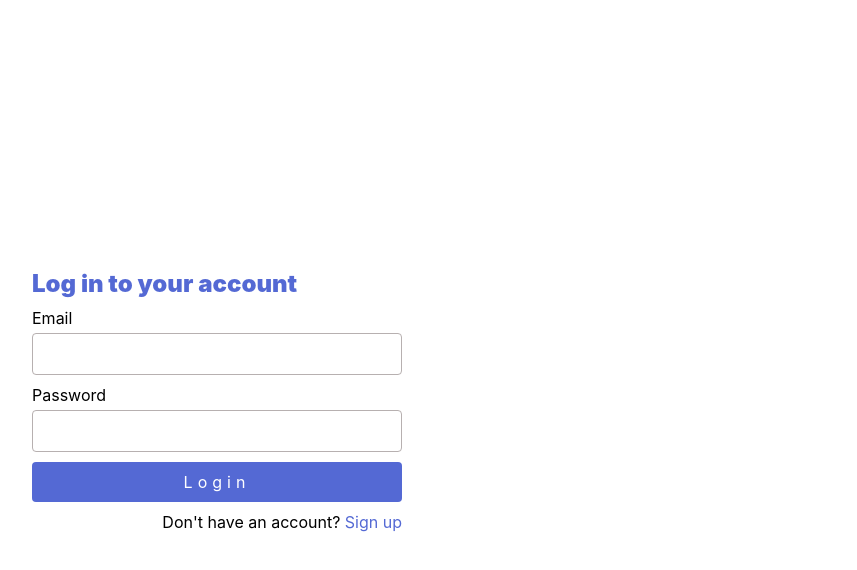
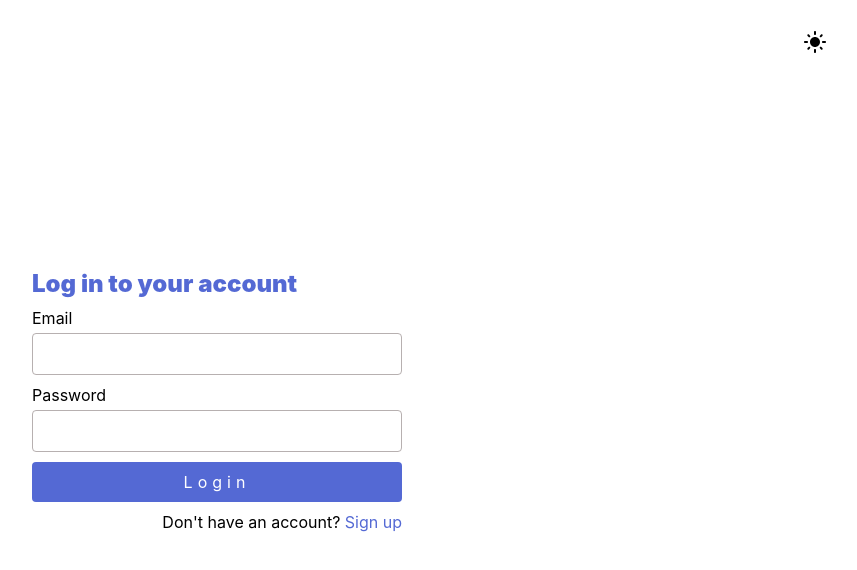
Before and after one commit to Mecsan/ShareNote, a React (Vite) app in the folder frontend/: page /login in a window 1280 px wide. Shown: the top 570 px of the page, without its empty margins (423-1280 px from the left). Built offline with nearby package versions, Linux system fonts and the light colour scheme.

Commit message:
theme switch to button

```diff
--- a/frontend/src/App.jsx
+++ b/frontend/src/App.jsx
@@ -15,6 +15,7 @@ import { verify } from './services/auth'
 import { logout, setStatus, setUser, status } from './redux/slices/authSlice'
 import { toastConfig } from './util/constant'
 import { themes } from './redux/slices/themSlice'
+import ThemeBtn from './compo/themeBtn'
 
 function App() {
   const auth = useSelector((state) => state.auth);
@@ -55,6 +56,7 @@ function App() {
             <div className={theme == themes.LIGHT ? "main" : "main dark"}>
               {
                 <Router>
+                  <ThemeBtn />
                   <Routes>
                     <Route path='/signup' element={<Signin />} />
                     <Route path='/login' element={<Login />} />
--- a/frontend/src/compo/bignote.jsx
+++ b/frontend/src/compo/bignote.jsx
@@ -17,7 +17,7 @@ import toast from 'react-hot-toast';
 import { useDispatch, useSelector } from 'react-redux';
 import { status } from '../redux/slices/authSlice';
 import { setActive, setCopy } from '../redux/slices/noteSlice';
-import { closeBig } from '../util/constant';
+import { closeBig, styles } from '../util/constant';
 import { deletenote, updatenote } from '../util/common';
 
 // same component for editing note(big note) and adding new note
@@ -135,7 +135,7 @@ function Bignote({ addnote, section, isadd, permission }) {
 
                     <div className="add_big" onClick={handleSubmit}>
                       <Tooltip title='save'>
-                        <LibraryAddCheckIcon style={{ cursor: "pointer", color: "blue" }} />
+                        <LibraryAddCheckIcon style={{ cursor: "pointer", color:styles.dark['btn-primary'] }} />
                       </Tooltip>
 
                     </div>
@@ -144,7 +144,7 @@ function Bignote({ addnote, section, isadd, permission }) {
                         <>
                           <div className="dlt_big" onClick={handleDelete}>
                             <Tooltip title='delete'>
-                              <DeleteForeverIcon style={{ cursor: "pointer", color: "red" }} />
+                              <DeleteForeverIcon style={{ cursor: "pointer", color:styles.dark['btn-danger'] }} />
                             </Tooltip>
                           </div>
                         </>
--- /dev/null
+++ b/frontend/src/compo/themeBtn.jsx
@@ -0,0 +1,27 @@
+import React from 'react'
+import { useDispatch, useSelector } from 'react-redux';
+import { changeTheme, themes } from '../redux/slices/themSlice';
+import LightModeIcon from '@mui/icons-material/LightMode';
+import DarkModeIcon from '@mui/icons-material/DarkMode';
+
+function ThemeBtn() {
+    const { theme } = useSelector(state => state.theme);
+    const dispatch = useDispatch();
+    let isDark = theme == themes.DARK;
+
+    let changeDark = () => {
+        dispatch(changeTheme(isDark ? themes.LIGHT : themes.DARK));
+    }
+
+    return (
+        <div className='theme-btn' onClick={changeDark}>
+            {
+                isDark ? <DarkModeIcon style={{
+                    color: "white"
+                }} /> : <LightModeIcon />
+            }
+        </div>
+    )
+}
+
+export default ThemeBtn
--- a/frontend/src/compo/user.jsx
+++ b/frontend/src/compo/user.jsx
@@ -2,15 +2,11 @@ import React from 'react'
 import { useDispatch, useSelector } from 'react-redux';
 import Switch from "react-switch";
 import { setUser } from '../redux/slices/authSlice';
-import { changeTheme, themes } from '../redux/slices/themSlice';
 import { changeSetting } from '../services/auth';
-import Brightness4Icon from '@mui/icons-material/Brightness4';
 
 function User() {
 
     const { user, token } = useSelector(state => state.auth);
-    const { theme } = useSelector(state => state.theme);
-    let isDark = theme == themes.DARK;
 
     let dispatch = useDispatch();
 
@@ -26,9 +22,7 @@ function User() {
         dispatch(setUser(data.msg));
     }
 
-    let changeDark = () => {
-        dispatch(changeTheme(isDark ? themes.LIGHT : themes.DARK));
-    }
+
 
     return (
         <>
@@ -53,13 +47,6 @@ function User() {
                             <Switch checked={user.isDate} onColor='#5469d4' checkedIcon={false} uncheckedIcon={false} onChange={changeDate} />
                         </div>
                     </div>
-                    <div className="setting">
-                        <p>{isDark ? "Dark" : "Light"}</p>
-                        <div className="small">
-                            <Switch checked={isDark} onColor='#5469d4' uncheckedIcon={false}
-                                checkedIcon={false} onChange={changeDark} />
-                        </div>
-                    </div>
                 </div>
             }
         </>
--- a/frontend/src/css/app.css
+++ b/frontend/src/css/app.css
@@ -823,7 +823,7 @@ h3 {
 .sign-up-btn {
     position: fixed;
     top: 20px;
-    right: 20px;
+    left: 20px;
     border: 1px solid var(--primary-color);
     transition: all 0.2s;
     padding: 5px 10px;
@@ -893,3 +893,12 @@ h3 {
 .dark .add-section {
     color: white;
 }
+
+
+.theme-btn{
+    position: fixed;
+    cursor: pointer;
+    right: 30px;
+    top: 30px;
+    z-index: 101;
+}
```
Also changed, not shown: 5 other files (tests, documents, lock files or other folders).
